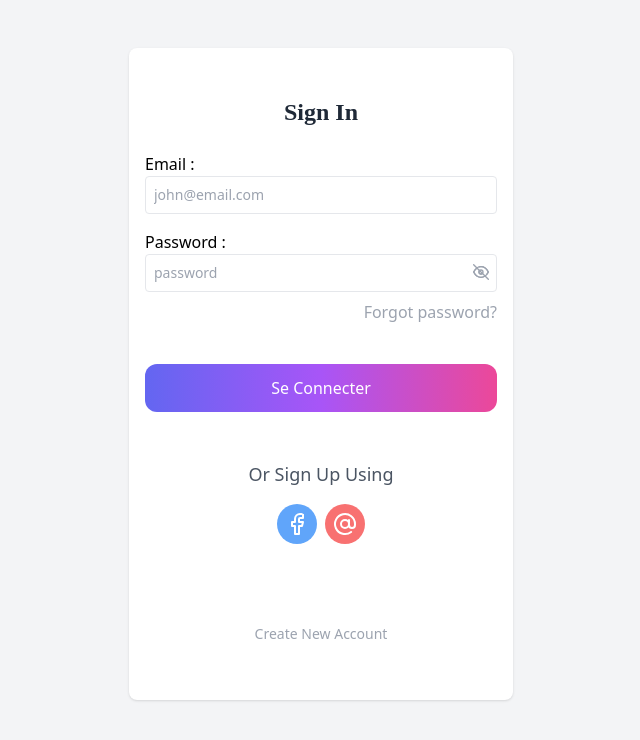
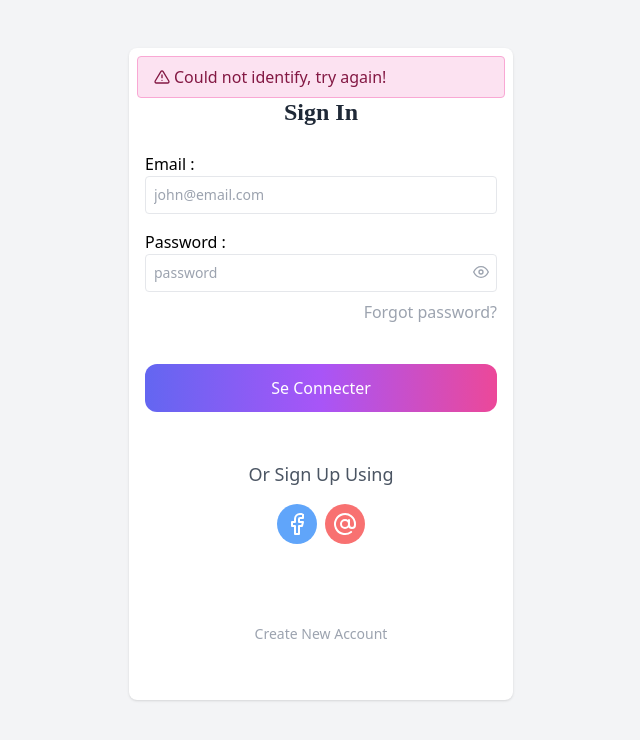
Before and after one commit to extensionmedia/reactjs-expenses, a React (Create React App) app: page / in a window 1280 px wide. Shown: the top 740 px of the page, without its empty margins (319-959 px from the left). Built offline with nearby package versions, Linux system fonts and the light colour scheme.

Commit message:
working on login form 3

```diff
--- a/src/pages/Auth/Login.jsx
+++ b/src/pages/Auth/Login.jsx
@@ -1,5 +1,5 @@
 import React, { useState } from 'react'
-import { Facebook, AtSign, Eye, EyeOff } from 'react-feather';
+import { Facebook, AtSign, Eye, EyeOff, Check, AlertTriangle, RotateCw } from 'react-feather';
 
 const Login = () => {
 
@@ -9,20 +9,37 @@ const Login = () => {
     });
 
     const [showPwd, setShowPwd] = useState(true)
+    const [error, setError] = useState(false)
+    const [connected, setConnected] = useState(false)
+    const [isLoading, setIsLoading] = useState(false)
 
     const handleLogin = function(e){
         setLogin({
-            ...login, [e.target.name] : [e.target.value]
+            ...login, [e.target.name] : e.target.value
         })
     }
     const handleShowPwd = function(){
         setShowPwd(!showPwd)
     }
 
+    const handleSubmit = (e) =>{
+        e.preventDefault()
+        setIsLoading(!isLoading)
+        setTimeout(() => {
+            setIsLoading(false)
+            setConnected(!connected)
+        }, 4000);
+
+    }
+
   return (
       <div className="w-full h-full pt-12 px-2 bg-gray-100">
-        <div className="mx-auto w-full md:w-96 rounded-lg bg-white shadow border-3 pt-8 pb-12 px-4">
-            <form>
+        <div className="relative mx-auto w-full md:w-96 rounded-lg bg-white shadow border-3 pt-8 pb-12 px-4">
+            {!error && <div className="bg-opacity-60 flex items-center absolute top-2 left-2 right-2 rounded bg-pink-200 border border-pink-300 text-pink-900 py-2 px-3">
+                <AlertTriangle className='p-1' />Could not identify, try again!
+            </div>}
+
+            <form onSubmit={(handleSubmit)}>
                 <div className="text-2xl font-bold pt-4 pb-2 text-center text-gray-800" style={{'fontFamily':"Poppins"}}>
                     Sign In
                 </div>
@@ -32,9 +49,9 @@ const Login = () => {
                 </div>
                 <div className="pt-4 relative">
                     <label className='block' htmlFor="password">Password :</label>
-                    <input required value={login.password} onChange={handleLogin} placeholder='password' className='text-sm border rounded py-2 px-2 bg-white w-full' type="password" name="password" id="password" />
+                    <input required value={login.password} onChange={handleLogin} placeholder='password' className='text-sm border rounded py-2 px-2 bg-white w-full' type={!showPwd ? "text" : "password"} name="password" id="password" />
                     {showPwd && <Eye onClick={handleShowPwd} className='absolute bottom-2 right-1 text-gray-400 p-1 cursor-pointer hover:text-gray-600' />}
-                    <EyeOff onClick={handleShowPwd} className='absolute bottom-2 right-1 text-gray-400 p-1 cursor-pointer hover:text-gray-600' />
+                    {!showPwd && <EyeOff onClick={handleShowPwd} className='absolute bottom-2 right-1 text-gray-400 p-1 cursor-pointer hover:text-gray-600' />}
                 </div>
                 <div className="text-right text-gray-400 py-2 cursor-pointer hover:text-gray-600">
                     Forgot password?
@@ -56,6 +73,15 @@ const Login = () => {
                 Create New Account
             </div>
 
+            {connected && <div className="justify-center bg-opacity-40 flex items-center absolute bottom-2 left-2 right-2 rounded bg-green-500 border border-green-400 text-green-900 py-2 px-3">
+                <Check className='p-1' />Your are connected
+            </div>}
+
+            {isLoading && <div className="justify-center bg-opacity-40 flex items-center absolute top-0 bottom-0 left-0 right-0 rounded bg-gray-500 border border-gray-400 text-gray-900 py-2 px-3">
+                <RotateCw className='w-18' />
+            </div>}
+
+
         </div>
 
       </div>
```
